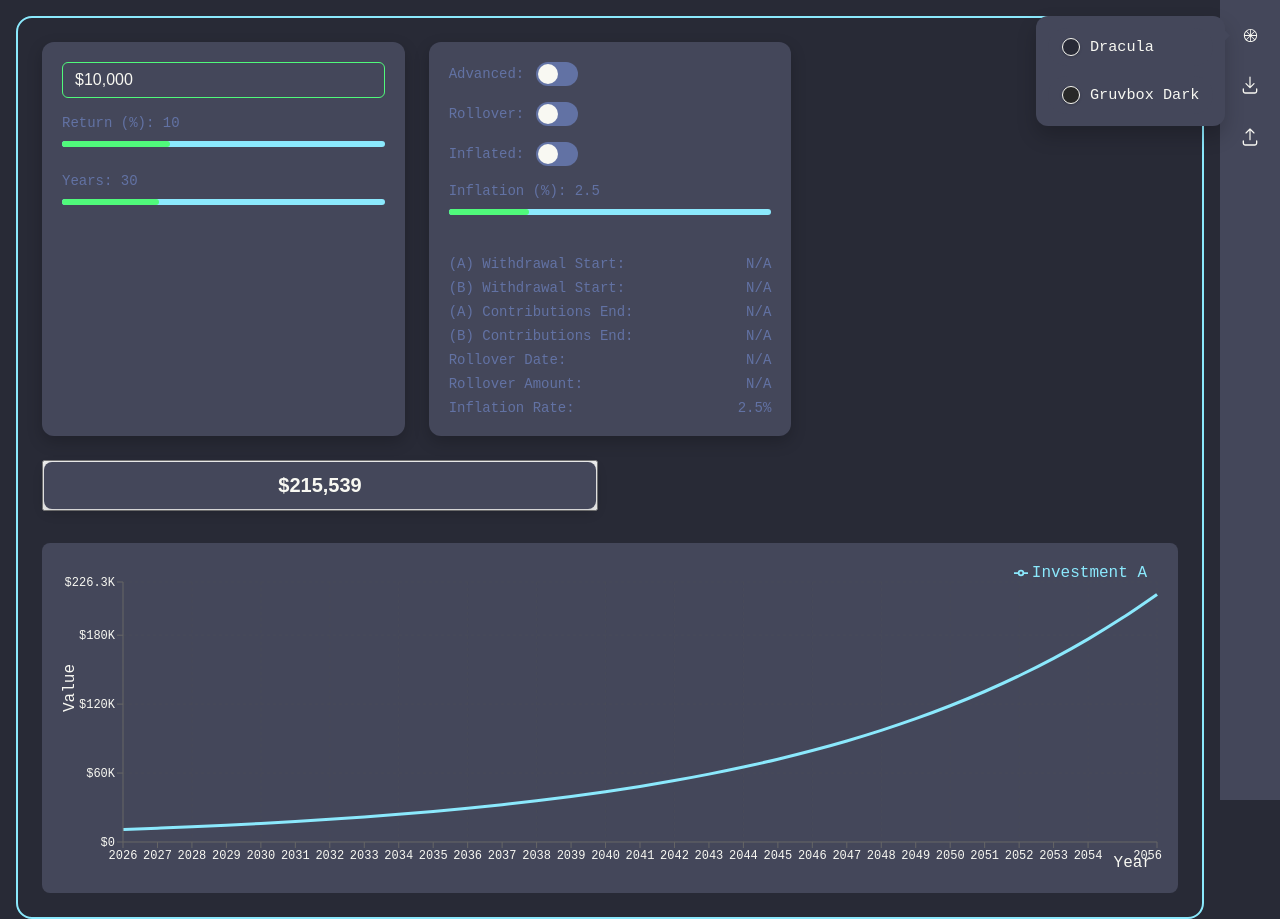
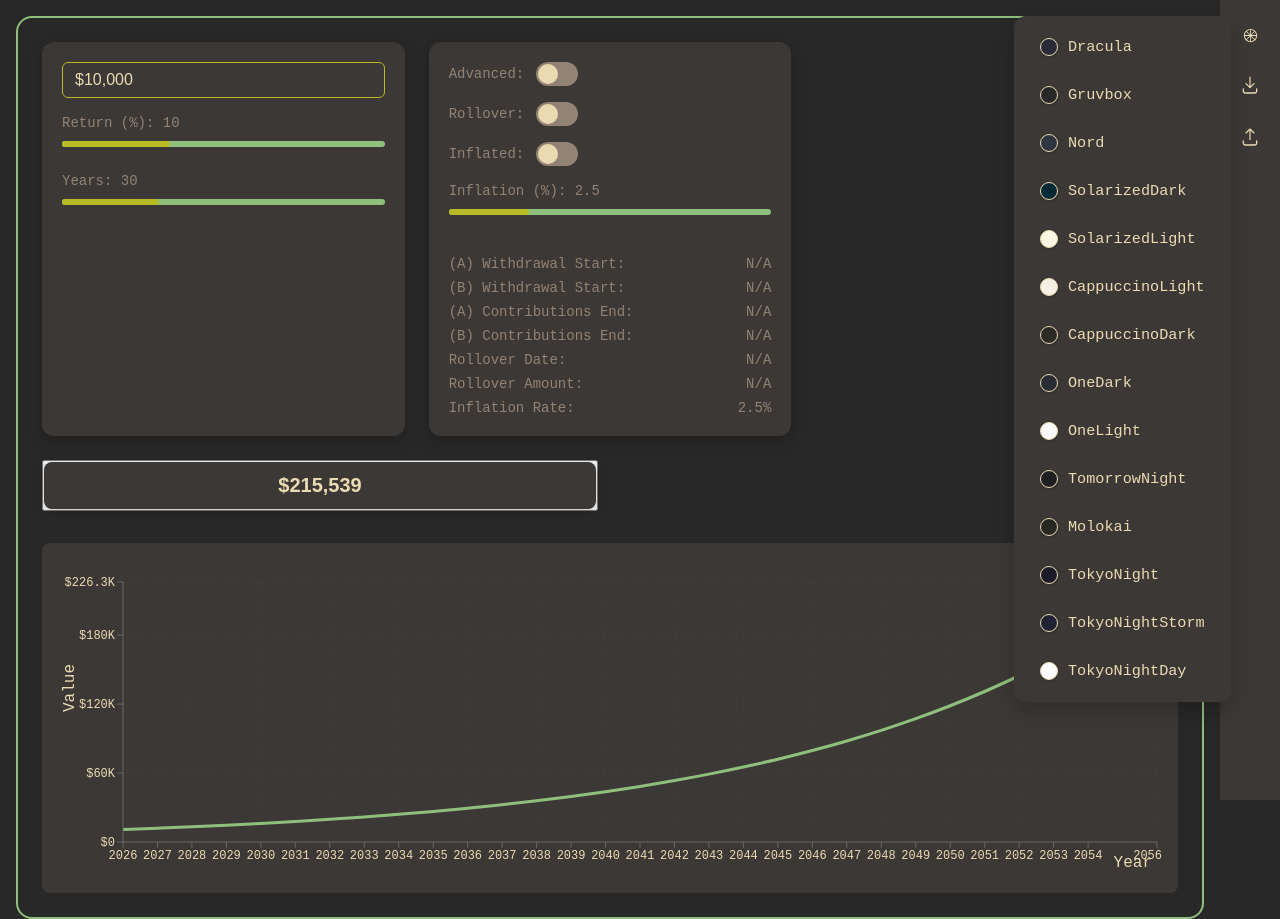
Before and after one commit to ak4dev/th4dev, a React (Vite) app: page / in a window 1280 px wide. Both pictures are taken after a click on the button 1250 px from the left and 35 px from the top of the page. Built offline with nearby package versions, Linux system fonts and the light colour scheme.

Commit message:
feat: added more themes

```diff
--- a/src/App.tsx
+++ b/src/App.tsx
@@ -1,22 +1,21 @@
 // src/App.tsx
 import React, { useState, useEffect } from "react";
-import { styled } from "../stitches.config";
+import { styled, themeObjects, themeClasses, globalStyles } from "../stitches.config";
 import InvestmentCalculatorRadixModern from "./components/InvestmentCalculatorModern";
-import { ThemeSelector } from "./components/sidebar/theme-button";
+import { ThemeSelector } from "./components/ThemeSwitcher";
 import StateIOPopover from "./components/sidebar/StateIOPopover";
-import { gruvboxTheme } from "../stitches.config";
 
 /* ------------------------------------------------ */
 /* Types */
 /* ------------------------------------------------ */
 export interface TH4State {
-  theme: "dracula" | "gruvbox";
+  theme: string; // now generic string to support all themes
   sliders: Record<string, number>;
   inputs: Record<string, string>;
   toggles: {
     advanced: boolean;
     rollover: boolean;
-    showInflation: boolean; // added toggle for modern calculator
+    showInflation: boolean;
   };
 }
 
@@ -47,7 +46,7 @@ const Content = styled("div", {
 /* Default State */
 /* ------------------------------------------------ */
 const defaultState: TH4State = {
-  theme: "dracula",
+  theme: "gruvbox",
   sliders: {
     investmentA: 10000,
     investmentB: 10000,
@@ -80,26 +79,29 @@ const defaultState: TH4State = {
 /* ------------------------------------------------ */
 export default function App() {
   const [mounted, setMounted] = useState(false);
-  const [theme, setTheme] = useState<"dracula" | "gruvbox">(defaultState.theme);
+  const [theme, setTheme] = useState(defaultState.theme);
   const [sliders, setSliders] = useState<Record<string, number>>(defaultState.sliders);
   const [inputs, setInputs] = useState<Record<string, string>>(defaultState.inputs);
   const [toggles, setToggles] = useState(defaultState.toggles);
 
   /* ------------------------------------------------ */
   /* Mount */
-  useEffect(() => setMounted(true), []);
+  useEffect(() => {
+    globalStyles(); // apply global styles
+    setMounted(true);
+  }, []);
 
   /* ------------------------------------------------ */
-  /* Theme */
+  /* Apply theme */
   useEffect(() => {
-    document.body.className = theme === "gruvbox" ? gruvboxTheme : "";
+    // remove all theme classes
+    Object.values(themeClasses).forEach((cls) => document.body.classList.remove(cls));
+    // add current theme
+    const cls = themeClasses[theme];
+    if (cls) document.body.classList.add(cls);
   }, [theme]);
 
   if (!mounted) return null;
-
-  /* ------------------------------------------------ */
-  /* Theme Switch */
-  const handleThemeChange = (newTheme: "dracula" | "gruvbox") => setTheme(newTheme);
 
   /* ------------------------------------------------ */
   /* Export / Import State */
@@ -129,7 +131,7 @@ export default function App() {
       </Content>
 
       <Sidebar>
-        <ThemeSelector onThemeChange={handleThemeChange} />
+        <ThemeSelector onThemeChange={setTheme} />
         <StateIOPopover getState={getAppState} setState={setAppState} />
       </Sidebar>
     </Container>
--- a/src/components/ThemePopover.tsx
+++ b/src/components/ThemePopover.tsx
@@ -1,6 +1,7 @@
+// src/components/sidebar/ThemePopover.tsx
 import React, { useState, useEffect } from 'react';
 import * as Popover from '@radix-ui/react-popover';
-import { styled, keyframes } from '../../stitches.config';
+import { styled, keyframes, themeObjects } from '../../stitches.config';
 import * as Icons from '@radix-ui/react-icons';
 
 // =======================
@@ -22,13 +23,22 @@ const PopoverContent = styled(Popover.Content, {
   minWidth: '180px',
   display: 'flex',
   flexDirection: 'column',
-  gap: '10px',
+  gap: '8px',
   boxShadow: '0 10px 20px rgba(0,0,0,0.2)',
   animation: `${slideRightAndFade} 0.25s ease-out`,
 });
 
 const PopoverArrow = styled(Popover.Arrow, {
   fill: '$currentLine',
+});
+
+const ScrollArea = styled('div', {
+  display: 'flex',
+  flexDirection: 'column',
+  gap: '8px',
+  maxHeight: 'calc(4 * 48px + 16px)', // 4 buttons + padding
+  overflowY: 'auto',
+  paddingRight: '4px', // prevent scrollbar overlapping
 });
 
 const ThemeButton = styled('button', {
@@ -62,55 +72,62 @@ const ColorSwatch = styled('span', {
   border: '2px solid $foreground',
 });
 
+const TriggerButton = styled('button', {
+  all: 'unset',
+  cursor: 'pointer',
+  color: 'inherit',
+  display: 'flex',
+  alignItems: 'center',
+  justifyContent: 'center',
+  width: '36px',
+  height: '36px',
+});
+
 // =======================
 // Component
 // =======================
 export function ThemePopover() {
-  const [activeTheme, setActiveTheme] = useState<'dracula' | 'gruvbox'>('dracula');
+  const themeKeys = Object.keys(themeObjects) as Array<keyof typeof themeObjects>;
+  const [activeTheme, setActiveTheme] = useState<string>(themeKeys[0]);
 
+  // Detect currently applied theme on mount
   useEffect(() => {
-    if (document.body.classList.contains('gruvbox-theme')) setActiveTheme('gruvbox');
-    else setActiveTheme('dracula');
-  }, []);
+    const current = themeKeys.find(key => document.body.classList.contains(`${key}-theme`));
+    if (current) setActiveTheme(current);
+  }, [themeKeys]);
 
-  const switchTheme = (theme: 'dracula' | 'gruvbox') => {
+  const switchTheme = (themeKey: string) => {
     const body = document.body;
-    body.classList.remove('dracula-theme', 'gruvbox-theme');
-    if (theme === 'dracula') body.classList.add('dracula-theme');
-    if (theme === 'gruvbox') body.classList.add('gruvbox-theme');
-    setActiveTheme(theme);
+    themeKeys.forEach(key => body.classList.remove(`${key}-theme`));
+    body.classList.add(`${themeKey}-theme`);
+    setActiveTheme(themeKey);
   };
 
   return (
     <Popover.Root>
       <Popover.Trigger asChild>
-        <button
-          style={{
-            all: 'unset',
-            cursor: 'pointer',
-            color: 'inherit',
-            display: 'flex',
-            alignItems: 'center',
-            justifyContent: 'center',
-            width: '36px',
-            height: '36px',
-          }}
-          aria-label="Select Theme"
-        >
+        <TriggerButton aria-label="Select Theme">
           <Icons.ColorWheelIcon width={20} height={20} />
-        </button>
+        </TriggerButton>
       </Popover.Trigger>
 
-      <PopoverContent side="right" align="start">
-        <ThemeButton onClick={() => switchTheme('dracula')}>
-          <ColorSwatch style={{ backgroundColor: '#282a36' }} />
-          Dracula
-        </ThemeButton>
-
-        <ThemeButton onClick={() => switchTheme('gruvbox')}>
-          <ColorSwatch style={{ backgroundColor: '#282828' }} />
-          Gruvbox Dark
-        </ThemeButton>
+      <PopoverContent side="right" align="start" style={{ maxHeight: '240px' }}>
+        <ScrollArea>
+          {themeKeys.map(key => {
+            const theme = themeObjects[key];
+            const isActive = activeTheme === key;
+            return (
+              <ThemeButton
+                key={key}
+                style={{ backgroundColor: isActive ? '#6b5fb5' : undefined }}
+                onClick={() => switchTheme(key)}
+              >
+                <ColorSwatch style={{ backgroundColor: theme.colors.background }} />
+                {theme.name.charAt(0).toUpperCase() + theme.name.slice(1)}
+              </ThemeButton>
+            );
+          })}
+        </ScrollArea>
 
         <PopoverArrow />
       </PopoverContent>
--- a/src/components/ThemeSwitcher.tsx
+++ b/src/components/ThemeSwitcher.tsx
@@ -1,7 +1,6 @@
-// src/components/ThemeSelector.tsx
 import React from 'react';
 import * as Popover from '@radix-ui/react-popover';
-import { styled } from '../../stitches.config';
+import { styled, themeClasses, themeObjects } from '../../stitches.config';
 import * as Icons from '@radix-ui/react-icons';
 
 // =======================
@@ -70,7 +69,7 @@ const SidebarButton = styled('button', {
 // Component
 // =======================
 type ThemeSelectorProps = {
-  onThemeChange: (theme: 'dracula' | 'gruvbox') => void;
+  onThemeChange: (themeName: string) => void;
 };
 
 export function ThemeSelector({ onThemeChange }: ThemeSelectorProps) {
@@ -83,14 +82,15 @@ export function ThemeSelector({ onThemeChange }: ThemeSelectorProps) {
       </Popover.Trigger>
 
       <PopoverContent side="right" align="start">
-        <ThemeButton onClick={() => onThemeChange('dracula')}>
-          <ColorSwatch style={{ backgroundColor: '#282a36' }} />
-          Dracula
-        </ThemeButton>
-        <ThemeButton onClick={() => onThemeChange('gruvbox')}>
-          <ColorSwatch style={{ backgroundColor: '#282828' }} />
-          Gruvbox Dark
-        </ThemeButton>
+        {Object.entries(themeObjects).map(([key, theme]) => (
+          <ThemeButton
+            key={key}
+            onClick={() => onThemeChange(key)}
+          >
+            <ColorSwatch style={{ backgroundColor: theme.colors.background }} />
+            {theme.name.charAt(0).toUpperCase() + theme.name.slice(1)}
+          </ThemeButton>
+        ))}
       </PopoverContent>
     </Popover.Root>
   );
--- a/stitches.config.ts
+++ b/stitches.config.ts
@@ -1,7 +1,13 @@
-// stitches.config.ts
+// src/stitches.config.ts
 import { createStitches } from '@stitches/react';
 
-export const dracula = {
+/* ------------------------------------------------ */
+/* Theme Definitions */
+/* ------------------------------------------------ */
+export const themeObjects = {
+  dracula: {
+    name: 'dracula',
+    colors: {
       background: '#282a36',
       currentLine: '#44475a',
       foreground: '#f8f8f2',
@@ -13,9 +19,11 @@ export const dracula = {
       purple: '#bd93f9',
       red: '#ff5555',
       yellow: '#f1fa8c',
-};
-
-export const gruvbox = {
+    },
+  },
+  gruvbox: {
+    name: 'gruvbox',
+    colors: {
       background: '#282828',
       currentLine: '#3c3836',
       foreground: '#ebdbb2',
@@ -27,21 +35,226 @@ export const gruvbox = {
       purple: '#b16286',
       red: '#fb4934',
       yellow: '#fabd2f',
+    },
+  },
+  nord: {
+    name: 'nord',
+    colors: {
+      background: '#2e3440',
+      currentLine: '#3b4252',
+      foreground: '#d8dee9',
+      comment: '#4c566a',
+      cyan: '#88c0d0',
+      green: '#a3be8c',
+      orange: '#d08770',
+      pink: '#b48ead',
+      purple: '#5e81ac',
+      red: '#bf616a',
+      yellow: '#ebcb8b',
+    },
+  },
+  solarizedDark: {
+    name: 'solarizedDark',
+    colors: {
+      background: '#002b36',
+      currentLine: '#073642',
+      foreground: '#839496',
+      comment: '#586e75',
+      cyan: '#2aa198',
+      green: '#859900',
+      orange: '#cb4b16',
+      pink: '#d33682',
+      purple: '#6c71c4',
+      red: '#dc322f',
+      yellow: '#b58900',
+    },
+  },
+  solarizedLight: {
+    name: 'solarizedLight',
+    colors: {
+      background: '#fdf6e3',
+      currentLine: '#eee8d5',
+      foreground: '#657b83',
+      comment: '#93a1a1',
+      cyan: '#2aa198',
+      green: '#859900',
+      orange: '#cb4b16',
+      pink: '#d33682',
+      purple: '#6c71c4',
+      red: '#dc322f',
+      yellow: '#b58900',
+    },
+  },
+  cappuccinoLight: {
+    name: 'cappuccinoLight',
+    colors: {
+      background: '#f5f0e1',
+      currentLine: '#e4dfd0',
+      foreground: '#2c2c2c',
+      comment: '#99968b',
+      cyan: '#65b3c3',
+      green: '#7fa57f',
+      orange: '#d8985c',
+      pink: '#c98fb5',
+      purple: '#a980cc',
+      red: '#d1575c',
+      yellow: '#e0c25a',
+    },
+  },
+  cappuccinoDark: {
+    name: 'cappuccinoDark',
+    colors: {
+      background: '#2b2a27',
+      currentLine: '#3b3a36',
+      foreground: '#f0e6d2',
+      comment: '#7d7a68',
+      cyan: '#6ab0c0',
+      green: '#8fa88f',
+      orange: '#d6985c',
+      pink: '#c98fb5',
+      purple: '#ab88c8',
+      red: '#d1575c',
+      yellow: '#e0c25a',
+    },
+  },
+  oneDark: {
+    name: 'oneDark',
+    colors: {
+      background: '#282c34',
+      currentLine: '#2c313c',
+      foreground: '#abb2bf',
+      comment: '#5c6370',
+      cyan: '#56b6c2',
+      green: '#98c379',
+      orange: '#d19a66',
+      pink: '#c678dd',
+      purple: '#a9a1e1',
+      red: '#e06c75',
+      yellow: '#e5c07b',
+    },
+  },
+  oneLight: {
+    name: 'oneLight',
+    colors: {
+      background: '#fafafa',
+      currentLine: '#e5e5e5',
+      foreground: '#383a42',
+      comment: '#a0a1a7',
+      cyan: '#0184bc',
+      green: '#50a14f',
+      orange: '#986801',
+      pink: '#a626a4',
+      purple: '#4078f2',
+      red: '#e45649',
+      yellow: '#c18401',
+    },
+  },
+  tomorrowNight: {
+    name: 'tomorrowNight',
+    colors: {
+      background: '#1d1f21',
+      currentLine: '#282a2e',
+      foreground: '#c5c8c6',
+      comment: '#969896',
+      cyan: '#8abeb7',
+      green: '#b5bd68',
+      orange: '#de935f',
+      pink: '#cc6666',
+      purple: '#b294bb',
+      red: '#cc6666',
+      yellow: '#f0c674',
+    },
+  },
+  molokai: {
+    name: 'molokai',
+    colors: {
+      background: '#272822',
+      currentLine: '#3e3d32',
+      foreground: '#f8f8f2',
+      comment: '#75715e',
+      cyan: '#66d9ef',
+      green: '#a6e22e',
+      orange: '#fd971f',
+      pink: '#f92672',
+      purple: '#ae81ff',
+      red: '#f92672',
+      yellow: '#e6db74',
+    },
+  },
+  tokyoNight: {
+    name: 'tokyoNight',
+    colors: {
+      background: '#1a1b26',
+      currentLine: '#16161e',
+      foreground: '#c0caf5',
+      comment: '#565f89',
+      cyan: '#7dcfff',
+      green: '#9ece6a',
+      orange: '#ff9e64',
+      pink: '#bb9af7',
+      purple: '#7aa2f7',
+      red: '#f7768e',
+      yellow: '#e0af68',
+    },
+  },
+  tokyoNightStorm: {
+    name: 'tokyoNightStorm',
+    colors: {
+      background: '#1f2335',
+      currentLine: '#16161e',
+      foreground: '#c0caf5',
+      comment: '#565f89',
+      cyan: '#7dcfff',
+      green: '#9ece6a',
+      orange: '#ff9e64',
+      pink: '#bb9af7',
+      purple: '#7aa2f7',
+      red: '#f7768e',
+      yellow: '#e0af68',
+    },
+  },
+  tokyoNightDay: {
+    name: 'tokyoNightDay',
+    colors: {
+      background: '#ffffff',
+      currentLine: '#e5e9f0',
+      foreground: '#3b4261',
+      comment: '#a0a8c7',
+      cyan: '#0db9d7',
+      green: '#40a02b',
+      orange: '#ff7e20',
+      pink: '#f38ba8',
+      purple: '#8839ef',
+      red: '#d20f39',
+      yellow: '#df8e1d',
+    },
+  },
+  // Add more themes here modularly
 };
 
-// ✅ Export keyframes for animations
+/* ------------------------------------------------ */
+/* Stitches Setup */
+/* ------------------------------------------------ */
 export const { styled, css, globalCss, createTheme, keyframes } = createStitches({
   theme: {
-    colors: dracula,
+    colors: themeObjects.gruvbox.colors, // default
     fonts: { body: 'Fira Code, monospace' },
   },
 });
 
-// Create Stitches theme classes
-export const draculaTheme = createTheme('dracula-theme', { colors: dracula });
-export const gruvboxTheme = createTheme('gruvbox-theme', { colors: gruvbox });
+/* ------------------------------------------------ */
+/* Create theme classes dynamically */
+/* ------------------------------------------------ */
+export const themeClasses: Record<string, string> = Object.fromEntries(
+  Object.entries(themeObjects).map(([key, themeObj]) => [
+    key,
+    createTheme(`${key}-theme`, { colors: themeObj.colors }),
+  ])
+);
 
-// Global styles
+/* ------------------------------------------------ */
+/* Global Styles */
+/* ------------------------------------------------ */
 export const globalStyles = globalCss({
   '*': { boxSizing: 'border-box', margin: 0, padding: 0 },
   body: {
```
Lines whose indentation alone changed are shown as unchanged.
